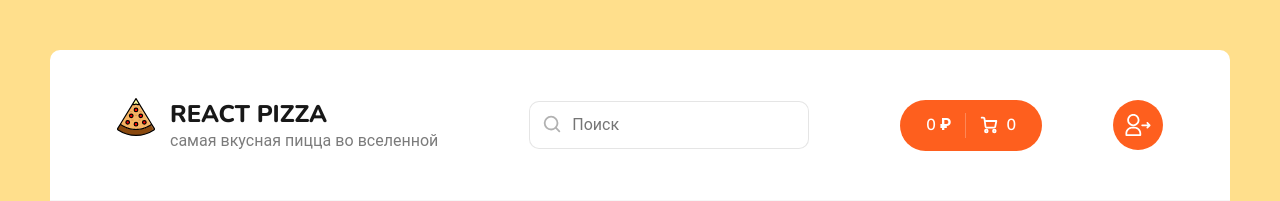
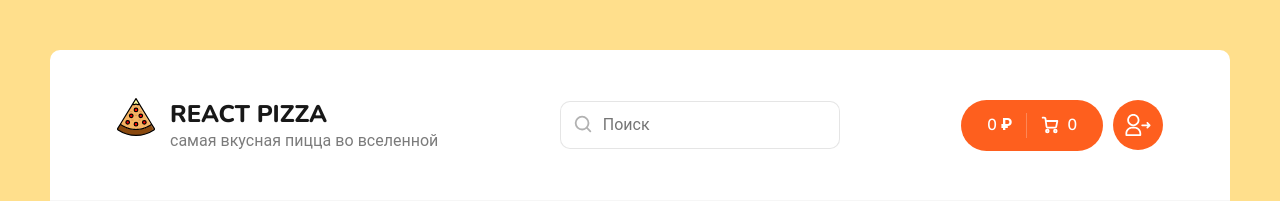
Before and after one commit to TailssTF/React-Pizza-Next-V2, a Next.js app: page / in a window 1280 px wide. Shown: the top 201 px of the page. Built offline with nearby package versions, Linux system fonts and the light colour scheme; no server answers.

Commit message:
fix(header): сгруппировал кнопки

```diff
--- a/src/components/Header.tsx
+++ b/src/components/Header.tsx
@@ -53,6 +53,7 @@ export const Header: React.FC = observer(() => {
           </div>
         </Link>
         {pathName == "/" && <Search />}
+        <div className="header__buttons">
           {pathName != "/cart" && (
             <div className="header__cart">
               <Link href="/cart" className="button button--cart">
@@ -123,5 +124,6 @@ export const Header: React.FC = observer(() => {
           )}
         </div>
       </div>
+    </div>
   );
 });
--- a/src/scss/components/_header.scss
+++ b/src/scss/components/_header.scss
@@ -41,4 +41,12 @@
       color: #7b7b7b;
     }
   }
+
+  &__cart {
+    margin-right: 10px;
+  }
+
+  &__buttons {
+    display: flex;
+  }
 }
```
Lines whose indentation alone changed are shown as unchanged.
